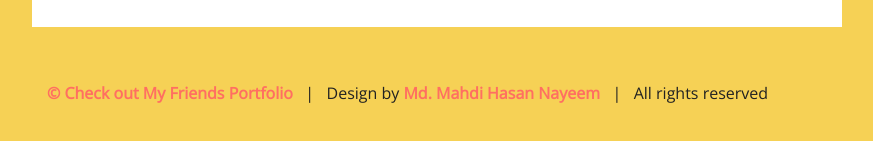
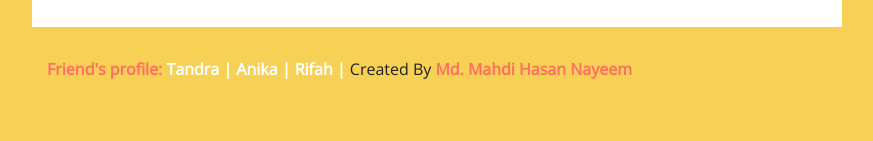
Before and after one commit to Nayeem131136/portfolio, a plain HTML site: page index.html in a window 1280 px wide. Shown: the part 3028-3169 px from the top of the page, without its empty margins (368-1241 px from the left). After the commit the page ends 3139 px from the top, so only its background shows below. Drawn offline with nearby package versions, Linux system fonts and the light colour scheme.

Commit message:
2nd commit

```diff
--- a/index.html
+++ b/index.html
@@ -426,12 +426,15 @@
                 <div class="footer">
                     <div class="content-inner">
                         <div class="row align-items-center">
-                            <div class="copy pt-4 pb-4">
-      <p><a href=" " target="_blank"> © Check out My Friends Portfolio</a>  &nbsp;  |  &nbsp; Design by <a href="https://www.linkedin.com/in/md-mahdi-hasan-nayeem-04a3962b7/" target="_blank">Md. Mahdi Hasan Nayeem</a> &nbsp; | &nbsp;  All rights reserved</p>
-    </div>
-
+                          <p><a href="#" class="card-item">Friend's profile:
+            </a><a href="https://tandra136131.github.io/portfolio/" target="_blank" style="color: rgb(255, 255, 255);">Tandra | </a>
+            <a href="https://anika-22201115.github.io/Augustine100/" target="_blank" style="color: rgb(255, 255, 255);">Anika | </a>
+            <a href="https://rifah03.github.io/RifahTasfia/" target="_blank" style="color: rgb(255, 255, 255);">Rifah | </a>
+            <span>Created By <a href="https://www.linkedin.com/in/md-mahdi-hasan-nayeem-04a3962b7/">Md. Mahdi Hasan Nayeem</a></span>
+          </p>
                         </div>
                     </div>
+
                 </div>
                 <!-- Footer Start -->
             </div>
```
